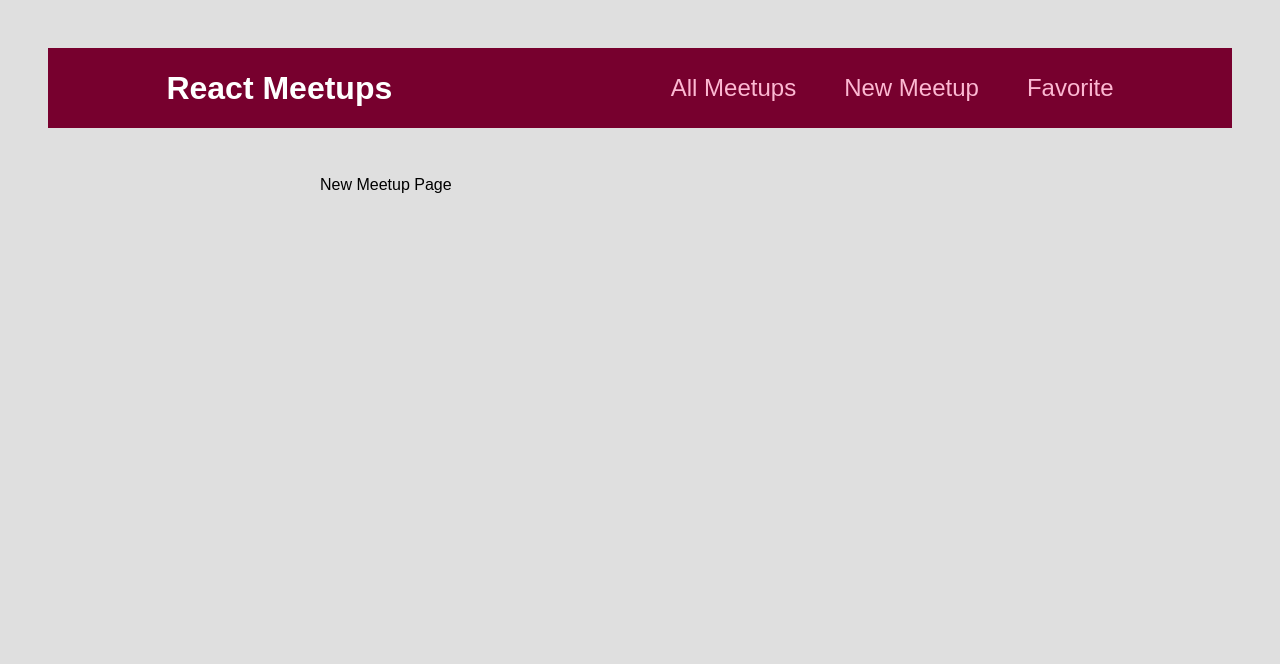
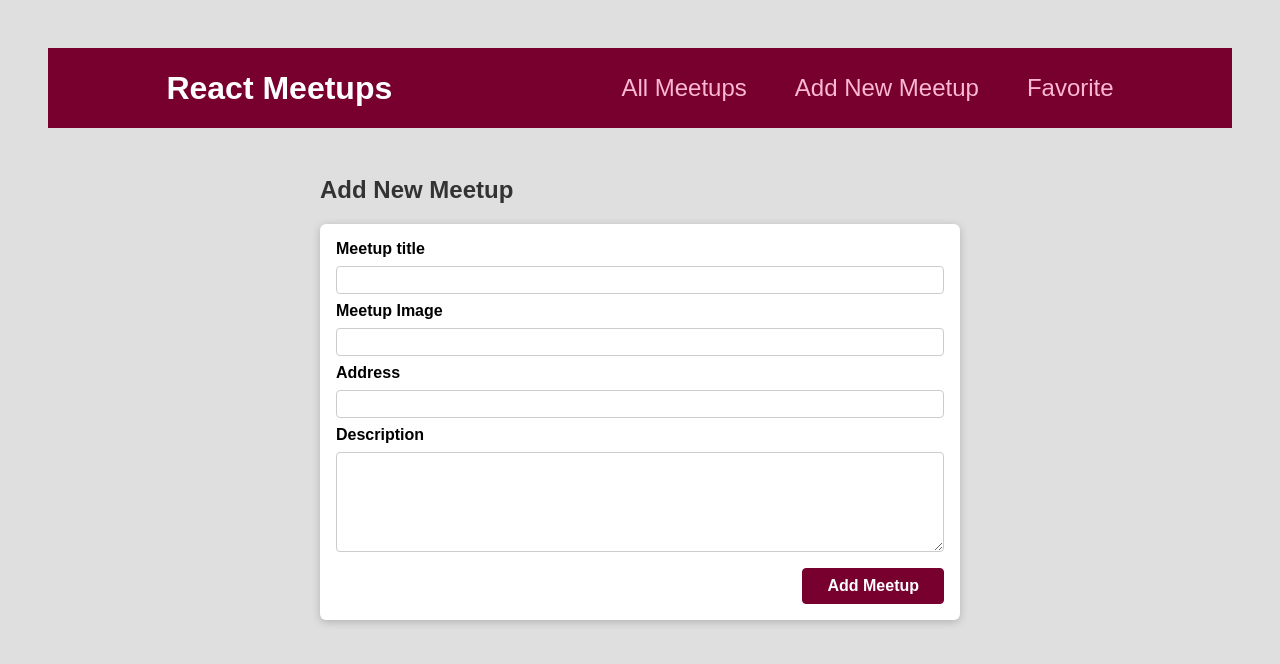
Before and after one commit to BaoKhanh99/learning-reactjs, a React (Create React App) app: page /new-meetup in a window 1280 px wide. Shown: the top 664 px of the page. Built offline with nearby package versions, Linux system fonts and the light colour scheme.

Commit message:
Create Form

```diff
--- a/src/components/layout/MainNavigation.js
+++ b/src/components/layout/MainNavigation.jsx
@@ -11,7 +11,7 @@ function MainNavigation() {
             <Link to='/'>All Meetups</Link>
           </li>
           <li>
-            <Link to='/new-meetup'>New Meetup</Link>
+            <Link to='/new-meetup'>Add New Meetup</Link>
           </li>
           <li>
             <Link to='/favorites'>Favorite</Link>
--- /dev/null
+++ b/src/components/meetups/NewMeetUpForm.jsx
@@ -0,0 +1,30 @@
+import Card from '../ui/Card';
+import classes from './NewMeetup.module.css';
+
+function NewMeetupForm() {
+  return <Card>
+    <form className={classes.form}>
+      <div className={classes.control}>
+        <label htmlFor='title'>Meetup title</label>
+        <input type='text' required id='title' />
+      </div>
+      <div className={classes.control}>
+        <label htmlFor='image'>Meetup Image</label>
+        <input type='text' required id='image' />
+      </div>
+      <div className={classes.control}>
+        <label htmlFor='address'>Address</label>
+        <input type='text' required id='address' />
+      </div>
+      <div className={classes.control}>
+        <label htmlFor='description'>Description</label>
+        <textarea id='description' rows='5'></textarea>
+      </div>
+      <div className={classes.actions}>
+        <button>Add Meetup</button>
+      </div>
+    </form>
+  </Card>
+};
+
+export default NewMeetupForm;
--- /dev/null
+++ b/src/components/meetups/NewMeetup.module.css
@@ -0,0 +1,45 @@
+.form {
+  padding: 1rem;
+}
+
+.control {
+  margin-bottom: 0.5rem;
+}
+
+.control label {
+  display: block;
+  font-weight: bold;
+  margin-bottom: 0.5rem;
+}
+
+.control input,
+.control textarea {
+  display: block;
+  font: inherit;
+  border-radius: 4px;
+  border: 1px solid #ccc;
+  padding: 0.25rem;
+  width: 100%;
+}
+
+.actions {
+  margin-top: 1rem;
+  text-align: right;
+}
+
+.actions button {
+  font: inherit;
+  cursor: pointer;
+  background-color: #77002e;
+  color: white;
+  padding: 0.5rem 1.5rem;
+  border: 1px solid #77002e;
+  border-radius: 4px;
+  font-weight: bold;
+}
+
+.actions button:hover,
+.actions button:active {
+  background-color: #a50e48;
+  border-color: #a50e48;
+}
--- a/src/components/pages/NewMeetup.js
+++ /dev/null
@@ -1,7 +0,0 @@
-function NewMeetupPage() {
-  return (
-    <div>New Meetup Page</div>
-  )
-}
-
-export default NewMeetupPage;
--- /dev/null
+++ b/src/components/pages/NewMeetup.jsx
@@ -0,0 +1,12 @@
+import NewMeetupForm from '../meetups/NewMeetUpForm';
+
+function NewMeetupPage() {
+  return (
+    <section>
+      <h1>Add New Meetup</h1>
+      <NewMeetupForm/>
+    </section>
+  )
+}
+
+export default NewMeetupPage;
```
